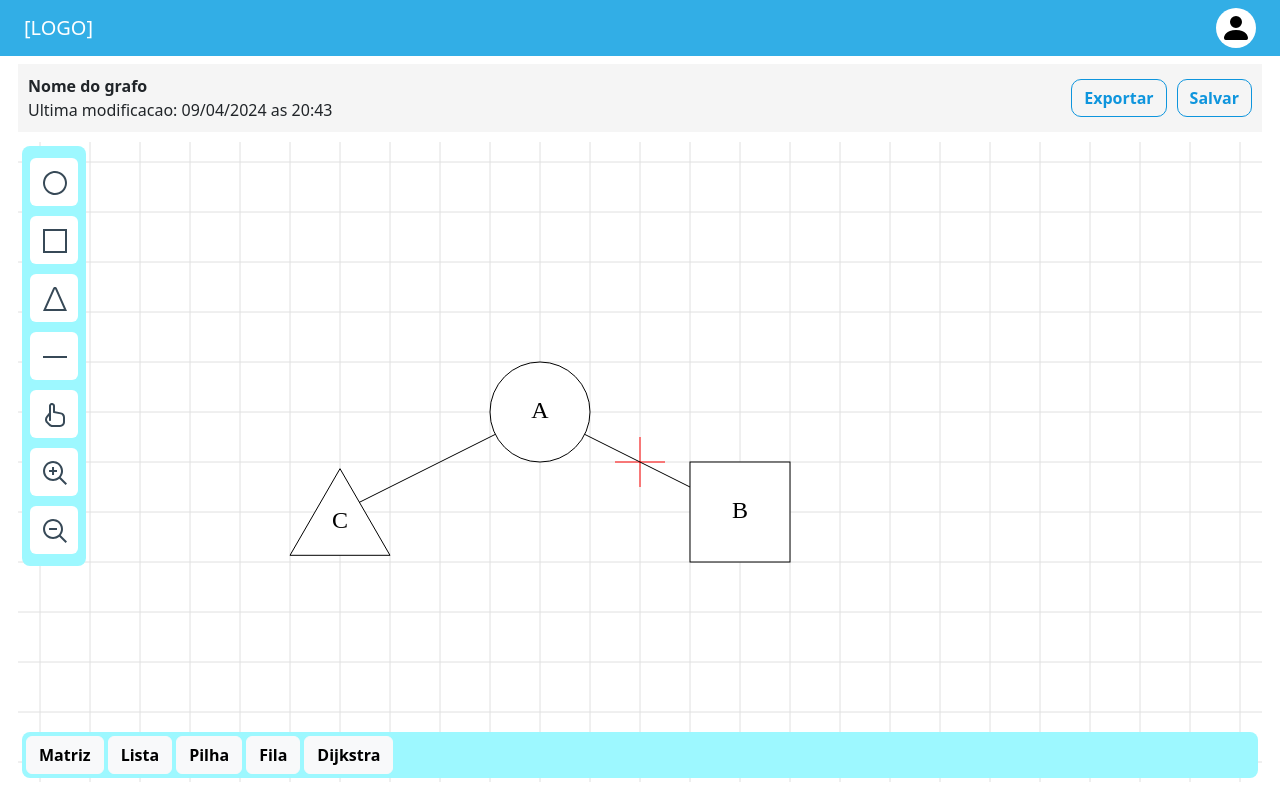
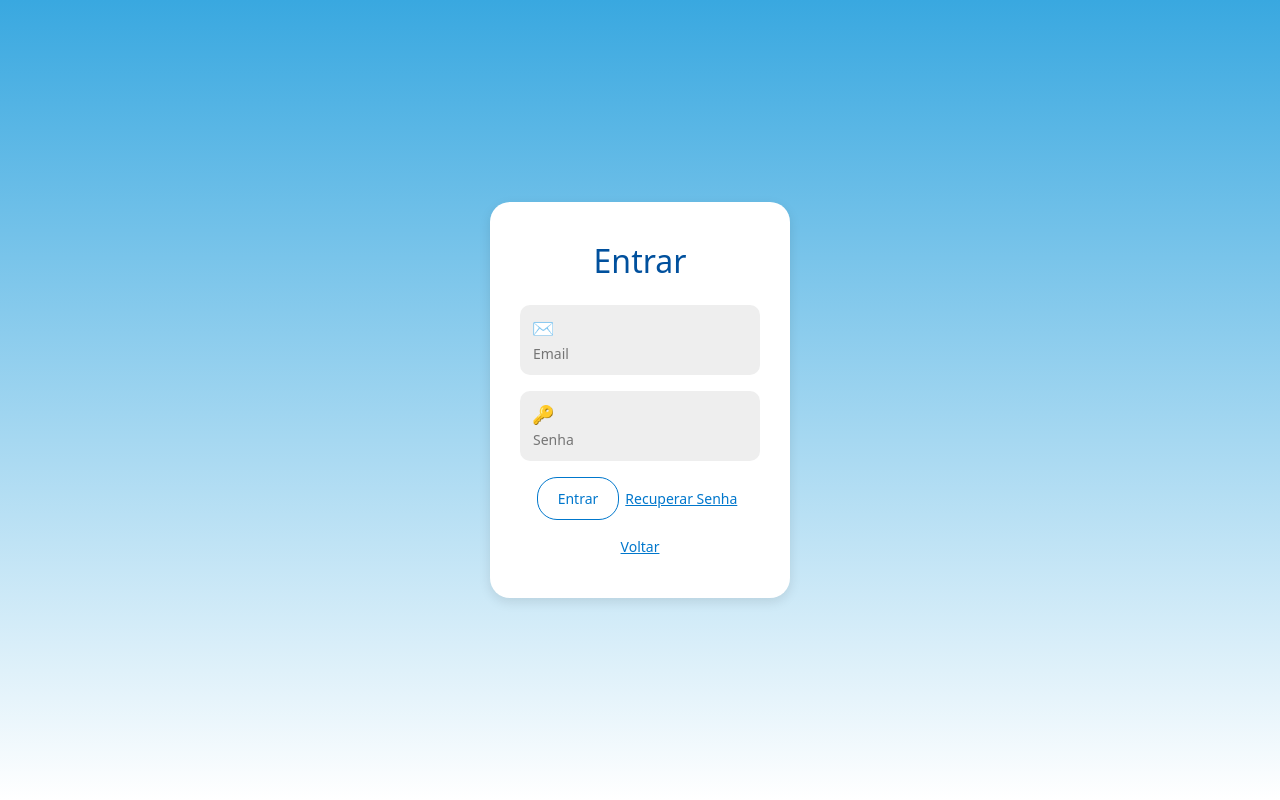
Before and after one commit to jhiy2004/graph-front, a React (Create React App) app: page /login in a window 1280 px wide. Built offline with nearby package versions, Linux system fonts and the light colour scheme.

Commit message:
Adicionado o registerform, loginform e rotas no app com react router

```diff
--- a/package.json
+++ b/package.json
@@ -11,6 +11,7 @@
     "react": "^19.1.0",
     "react-bootstrap": "^2.10.9",
     "react-dom": "^19.1.0",
+    "react-router-dom": "^7.5.3",
     "react-scripts": "5.0.1",
     "web-vitals": "^2.1.4"
   },
--- a/src/App.js
+++ b/src/App.js
@@ -1,10 +1,19 @@
-import React from 'react'
-import DrawScreen from './pages/DrawScreen.js'
+import React from "react";
+import { BrowserRouter as Router, Routes, Route } from "react-router-dom";
+import DrawScreen from "./pages/DrawScreen";
+import LoginForm from "./components/LoginForm/LoginForm";
+import RegisterForm from "./components/RegisterForm/RegisterForm";
 
 function App() {
-  return(
-    <DrawScreen/>
-  )
+  return (
+    <Router>
+      <Routes>
+        <Route path="/" element={<DrawScreen />} />
+        <Route path="/login" element={<LoginForm />} />
+        <Route path="/register" element={<RegisterForm />} />
+      </Routes>
+    </Router>
+  );
 }
 
-export default App
+export default App;
--- /dev/null
+++ b/src/components/LoginForm/LoginForm.css
@@ -0,0 +1,69 @@
+.auth-container {
+  min-height: 100vh;
+  background: linear-gradient(to bottom, #39a8e0, #ffffff);
+  display: flex;
+  align-items: center;
+  justify-content: center;
+}
+
+.form-box {
+  background-color: white;
+  border-radius: 20px;
+  padding: 40px 30px;
+  box-shadow: 0 4px 12px rgba(0, 0, 0, 0.1);
+  width: 300px;
+  text-align: center;
+}
+
+.form-box h2 {
+  color: #00509d;
+  margin-bottom: 24px;
+}
+
+.input-group {
+  display: flex;
+  align-items: center;
+  background-color: #eee;
+  border-radius: 10px;
+  padding: 10px 12px;
+  margin-bottom: 16px;
+}
+
+.input-group .icon {
+  margin-right: 8px;
+  font-size: 18px;
+}
+
+.input-group input {
+  border: none;
+  background: transparent;
+  outline: none;
+  width: 100%;
+  font-size: 14px;
+}
+
+.primary-btn {
+  background-color: white;
+  color: #0077cc;
+  border: 1px solid #0077cc;
+  padding: 10px 20px;
+  border-radius: 20px;
+  font-size: 14px;
+  cursor: pointer;
+  margin-bottom: 10px;
+  transition: 0.3s;
+}
+
+.primary-btn:hover {
+  background-color: #f0f8ff;
+}
+
+.link-btn {
+  background: none;
+  border: none;
+  color: #0077cc;
+  font-size: 14px;
+  cursor: pointer;
+  margin-top: 5px;
+  text-decoration: underline;
+}
--- /dev/null
+++ b/src/components/LoginForm/LoginForm.js
@@ -0,0 +1,34 @@
+import { useNavigate } from "react-router-dom";
+import "./LoginForm.css";
+
+function LoginForm() {
+  const navigate = useNavigate();
+
+  const handleBack = () => navigate("/");
+
+  return (
+    <div className="auth-container">
+      <div className="form-box">
+        <h2>Entrar</h2>
+
+        <div className="input-group">
+          <span className="icon">✉️</span>
+          <input type="email" placeholder="Email" />
+        </div>
+
+        <div className="input-group">
+          <span className="icon">🔑</span>
+          <input type="password" placeholder="Senha" />
+        </div>
+
+        <button className="primary-btn">Entrar</button>
+        <button className="link-btn">Recuperar Senha</button>
+        <button className="link-btn" onClick={handleBack}>
+          Voltar
+        </button>
+      </div>
+    </div>
+  );
+}
+
+export default LoginForm;
--- /dev/null
+++ b/src/components/RegisterForm/RegisterForm.css
@@ -0,0 +1,69 @@
+.auth-container {
+  min-height: 100vh;
+  background: linear-gradient(to bottom, #39a8e0, #ffffff);
+  display: flex;
+  align-items: center;
+  justify-content: center;
+}
+
+.form-box {
+  background-color: white;
+  border-radius: 20px;
+  padding: 40px 30px;
+  box-shadow: 0 4px 12px rgba(0, 0, 0, 0.1);
+  width: 300px;
+  text-align: center;
+}
+
+.form-box h2 {
+  color: #00509d;
+  margin-bottom: 24px;
+}
+
+.input-group {
+  display: flex;
+  align-items: center;
+  background-color: #eee;
+  border-radius: 10px;
+  padding: 10px 12px;
+  margin-bottom: 16px;
+}
+
+.input-group .icon {
+  margin-right: 8px;
+  font-size: 18px;
+}
+
+.input-group input {
+  border: none;
+  background: transparent;
+  outline: none;
+  width: 100%;
+  font-size: 14px;
+}
+
+.primary-btn {
+  background-color: white;
+  color: #0077cc;
+  border: 1px solid #0077cc;
+  padding: 10px 20px;
+  border-radius: 20px;
+  font-size: 14px;
+  cursor: pointer;
+  margin-bottom: 10px;
+  transition: 0.3s;
+}
+
+.primary-btn:hover {
+  background-color: #f0f8ff;
+}
+
+.link-btn {
+  background: none;
+  border: none;
+  color: #0077cc;
+  font-size: 14px;
+  cursor: pointer;
+  margin-top: 5px;
+  text-decoration: underline;
+}
--- /dev/null
+++ b/src/components/RegisterForm/RegisterForm.js
@@ -0,0 +1,38 @@
+import { useNavigate } from "react-router-dom";
+import "./RegisterForm.css";
+
+function RegisterForm() {
+  const navigate = useNavigate();
+
+  const handleBack = () => navigate("/");
+
+  return (
+    <div className="auth-container">
+      <div className="form-box">
+        <h2>Criar conta</h2>
+
+        <div className="input-group">
+          <span className="icon">👤</span>
+          <input type="text" placeholder="Nome" />
+        </div>
+
+        <div className="input-group">
+          <span className="icon">✉️</span>
+          <input type="email" placeholder="Email" />
+        </div>
+
+        <div className="input-group">
+          <span className="icon">🔑</span>
+          <input type="password" placeholder="Senha" />
+        </div>
+
+        <button className="primary-btn">Criar Conta</button>
+        <button className="link-btn" onClick={handleBack}>
+          Voltar
+        </button>
+      </div>
+    </div>
+  );
+}
+
+export default RegisterForm;
```
Also changed, not shown: 1 other file (tests, documents, lock files or other folders).
